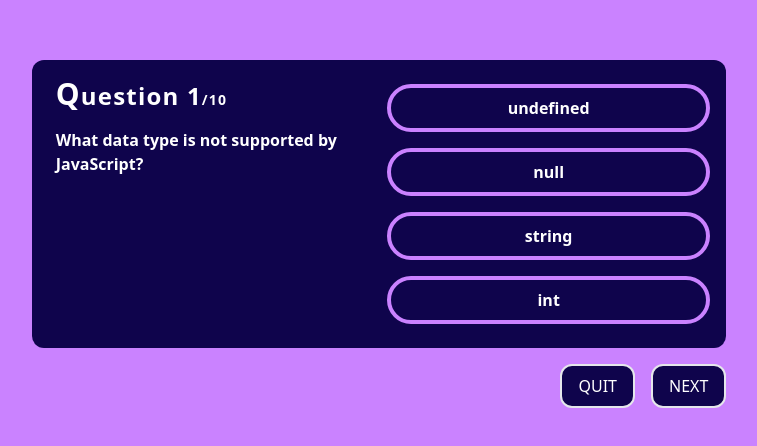
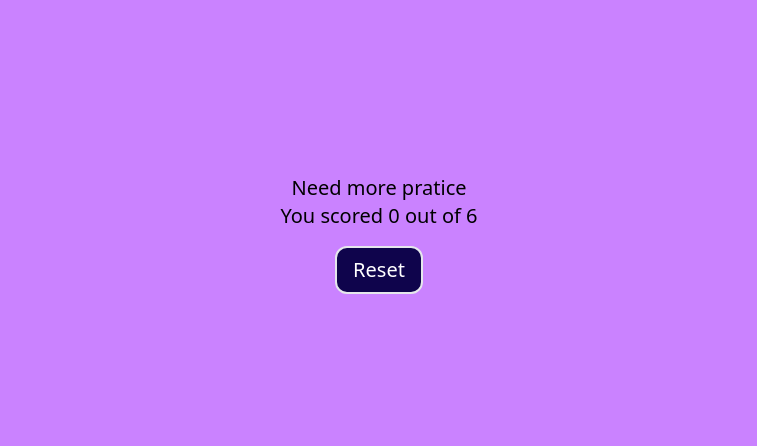
Before and after one commit to dark-king-rayleigh/react-quiz, a Next.js app: page / in a window 1280 px wide. Shown: the part 166-612 px from the top of the page, without its empty margins (261-1018 px from the left). Built offline with nearby package versions, Linux system fonts and the light colour scheme.

Commit message:
feat(result): show result and message

```diff
--- a/components/Result/index.tsx
+++ b/components/Result/index.tsx
@@ -1,7 +1,28 @@
 import React from "react";
+import { questions } from "../../data/questions";
 
-const Result = () => {
-  return <div>Result</div>;
+const Result: React.FC<{
+  score: number;
+  onSetScore: Function;
+  onSetShowResult: Function;
+}> = ({ score, onSetScore, onSetShowResult }) => {
+  return (
+    <div className="text-xl">
+      <h1>{score < 5 ? "Need more pratice" : "Congralutions !!!"}</h1>
+      <h2>
+        You scored {score} out of {questions.length}
+      </h2>
+      <button
+        className="button mt-4"
+        onClick={() => {
+          onSetScore(0);
+          onSetShowResult(false);
+        }}
+      >
+        Reset
+      </button>
+    </div>
+  );
 };
 
 export default Result;
--- a/data/questions.ts
+++ b/data/questions.ts
@@ -15,4 +15,46 @@ export const questions: Question[] = [
     category: "JS",
     level: "easy",
   },
+  {
+    question: "Inside which HTML element do we put the JavaScript?",
+    answer: "script",
+    options: ["script", "js", "javascript", "source"],
+    category: "JS",
+    level: "easy",
+  },
+  {
+    question: "Where is the correct place to insert a JavaScript?",
+    answer: "Both the <head> and <body> sections are correct",
+    options: [
+      "The <head> section",
+      "The <body> section",
+      "Both the <head> and <body> sections are correct",
+    ],
+    category: "JS",
+    level: "easy",
+  },
+  {
+    question: "How do you write 'Hello World' in an alert box?",
+    answer: "alert('Hello World');",
+    options: [
+      "alert('Hello World');",
+      "msg('Hello World');",
+      "msgBox('Hello World');",
+      "alertBox('Hello World');",
+    ],
+    category: "JS",
+    level: "easy",
+  },
+  {
+    question: "How do you create a function in JavaScript?",
+    answer: "function myFunction()",
+    options: [
+      "function = myFunction()",
+      "function myFunction()",
+      "function:myFunction()",
+      "function myFunction = function()",
+    ],
+    category: "JS",
+    level: "easy",
+  },
 ];
--- a/pages/index.tsx
+++ b/pages/index.tsx
@@ -7,6 +7,8 @@ import { questions } from "../data/questions";
 
 const Home: NextPage = () => {
   const [questionIndex, setQuestionIndex] = useState(0);
+  const [showResult, setShowResult] = useState(true);
+  const [score, setScore] = useState(0);
 
   return (
     <>
@@ -15,11 +17,18 @@ const Home: NextPage = () => {
         <link rel="icon" href="/favicon.ico" />
       </Head>
       <main className="flex w-full h-screen flex-col items-center justify-center text-center bg-secondary m-0 p-0">
-        <Questions
-          question={questions[questionIndex]}
-          questionIndex={questionIndex}
-        />
-        {/* <Result /> */}
+        {!showResult ? (
+          <Questions
+            question={questions[questionIndex]}
+            questionIndex={questionIndex}
+          />
+        ) : (
+          <Result
+            score={score}
+            onSetScore={setScore}
+            onSetShowResult={setShowResult}
+          />
+        )}
       </main>
     </>
   );
```
